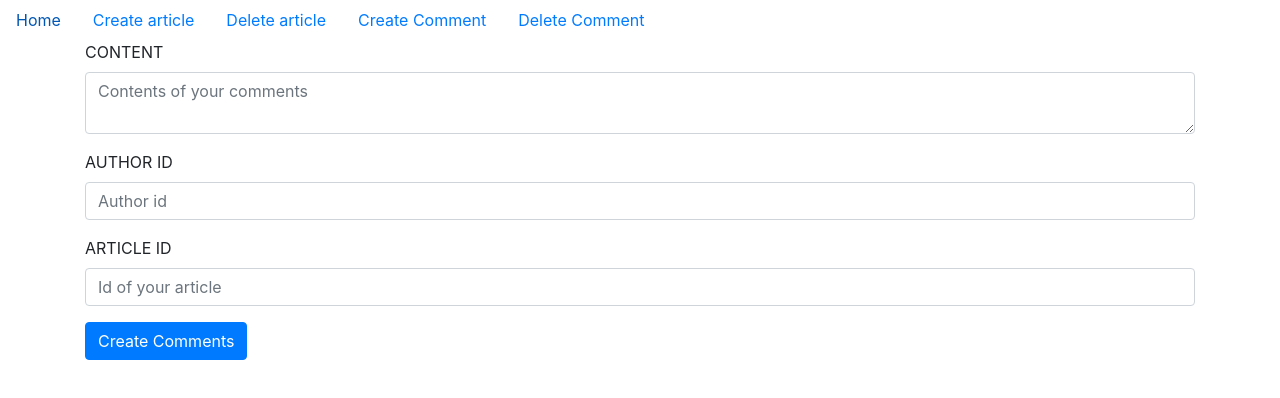
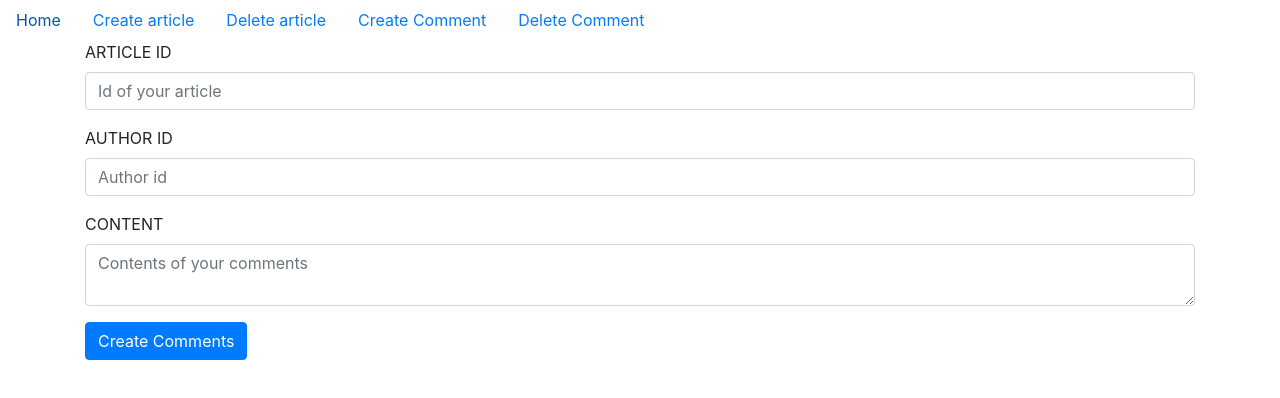
Before and after one commit to El-Mercia/project5-react, a React (Create React App) app: page /comments/create in a window 1280 px wide. Shown: the top 398 px of the page. Built offline with nearby package versions, Linux system fonts and the light colour scheme.

Commit message:
add DeleteComments fetch in Home.js

```diff
--- a/src/pages/CreateComment.js
+++ b/src/pages/CreateComment.js
@@ -6,9 +6,9 @@ import Button from 'react-bootstrap/Button';
 
 
 const CreateComment = () => {
+    const [ article_id, setArticle_id ] = useState("");
+    const [ author, setAuthor ]   = useState("");
     const [ content, setContent ]     = useState("");
-    const [ authorId, setAuthorId ]   = useState("");
-    const [ articleId, setArticleId ] = useState("");
 
     const handleSubmit = (event) => {
         event.preventDefault();
@@ -20,9 +20,9 @@ const CreateComment = () => {
                 'Accept': 'application/json',
             },
             body: JSON.stringify ({
+                article_id,
+                author,
                 content,
-                authorId,
-                articleId,
             }),
         })
         .then((result) => {
@@ -30,9 +30,9 @@ const CreateComment = () => {
         })
         .then(({ status, extra }) => {
            if (status === "OK") {
+                setArticle_id("");
+                setAuthor("");
                 setContent("");
-                setAuthorId("");
-                setArticleId("");
                 toast.success("Comments has been successfully added");
            } else {
                toast.error(
@@ -61,14 +61,14 @@ const CreateComment = () => {
         */
 
         switch(event.target.name) {
+            case "article_id":
+                setArticle_id(event.target.value);
+                break;
+            case "author":
+                setAuthor(event.target.value);
+                break;
             case "content":
                 setContent(event.target.value);
-                break;
-            case "author_id":
-                setAuthorId(event.target.value);
-                break;
-            case "articleId":
-                setArticleId(event.target.value);
                 break;
             // no default
 
@@ -78,6 +78,26 @@ const CreateComment = () => {
     return (
         <Container>
             <Form onSubmit={handleSubmit}>
+            <Form.Group controlId="comment.article_id">
+                    <Form.Label>ARTICLE ID</Form.Label>
+                    <Form.Control
+                        type="number"
+                        name="article_id"
+                        onChange={handleChange}
+                        value={article_id}
+                        placeholder="Id of your article"
+                />
+                </Form.Group>
+                <Form.Group controlId="comment.author">
+                    <Form.Label>AUTHOR ID</Form.Label>
+                    <Form.Control
+                        type="number"
+                        name="author"
+                        onChange={handleChange}
+                        value={author}
+                        placeholder="Author id"
+                    />
+                </Form.Group>
                 <Form.Group controlId="comment.content">
                     <Form.Label>CONTENT</Form.Label>
                     <Form.Control
@@ -88,26 +108,6 @@ const CreateComment = () => {
                         placeholder="Contents of your comments"
                     />
                 </Form.Group>
-                <Form.Group controlId="comment.authorId">
-                    <Form.Label>AUTHOR ID</Form.Label>
-                    <Form.Control
-                        type="number"
-                        name="authorId"
-                        onChange={handleChange}
-                        value={authorId}
-                        placeholder="Author id"
-                    />
-                </Form.Group>
-                <Form.Group controlId="comment.articleId">
-                    <Form.Label>ARTICLE ID</Form.Label>
-                    <Form.Control
-                        type="number"
-                        name="articleId"
-                        onChange={handleChange}
-                        value={articleId}
-                        placeholder="Id of your article"
-                />
-                </Form.Group>
                 <Button variant="primary" type="submit">Create Comments</Button>
 
             </Form>
--- a/src/pages/Home.js
+++ b/src/pages/Home.js
@@ -56,6 +56,54 @@ const Home = () => {
         );
     });
 
+const [ comments, setComments ] = useState([]);
+
+    useEffect(() => {
+        fetch('http://localhost:3001/api/comments')
+        .then((result) => {
+            return result.json();
+        })
+        .then(({ status, comments}) => {
+            if (status === "OK") {
+                setComments(comments);
+            } else {
+                console.log("error : ", status);
+            }
+        })
+
+        .catch((error) => {
+            console.log("error : ", error);
+        });
+    }, []);
+
+    const renderedComments = comments.map((comment) => {
+        console.log(comment)
+        const {id, article_id, content, created_at, authorFirstname, authorLastname} = comment;
+        return (
+            <Card key={id}>
+                <Card.Header>
+                    <Card.Title as= "h5">
+                        <Link to={"/comment/" + id}>{article_id}</Link>
+                    </Card.Title>
+                </Card.Header>
+                <Card.Body>
+                    <Card.Text>
+                        {content}
+                    </Card.Text>
+                </Card.Body>
+                <Card.Footer>
+                    <small className="text-muted">
+                        Created on&nbsp;
+                        {formatDate(created_at)}&nbsp;
+                        by&nbsp;{authorFirstname} {authorLastname.substring(0, 1)}.
+                        </small>
+                </Card.Footer>
+
+
+            </Card>
+        );
+    });
+
     return (
         <Container>
             <h1>Home Page</h1>
@@ -63,7 +111,13 @@ const Home = () => {
             <CardDeck>
                 {renderedArticles}
             </CardDeck>
-        </Container>
+        <br />
+            <h1>Home Page</h1>
+            <h2>Last comments</h2>
+            <CardDeck>
+                {renderedComments}
+            </CardDeck>
+         </Container>
     );
 };
 
```
Also changed, not shown: src/pages/ViewComment.js (added, +45 -0 lines).
